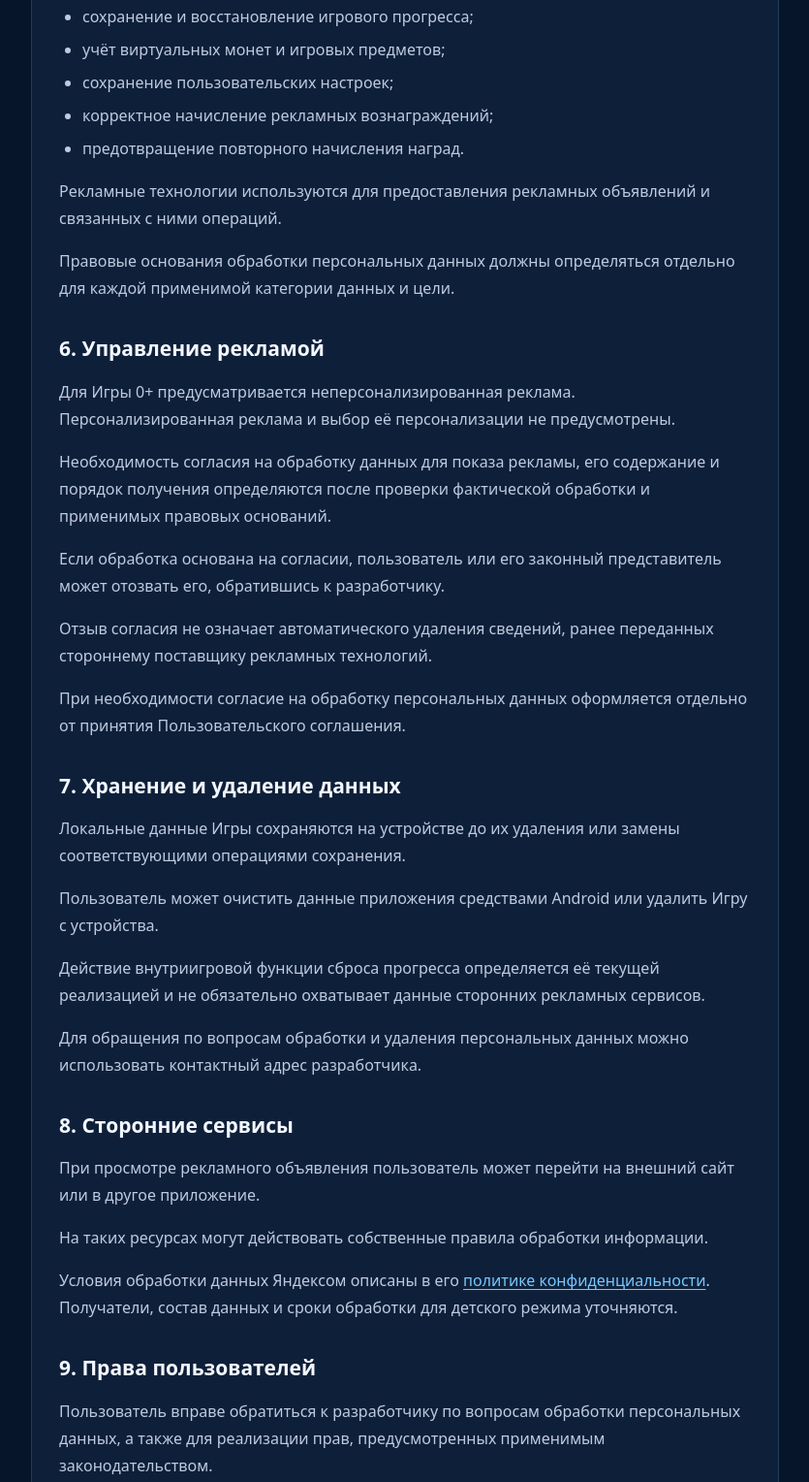
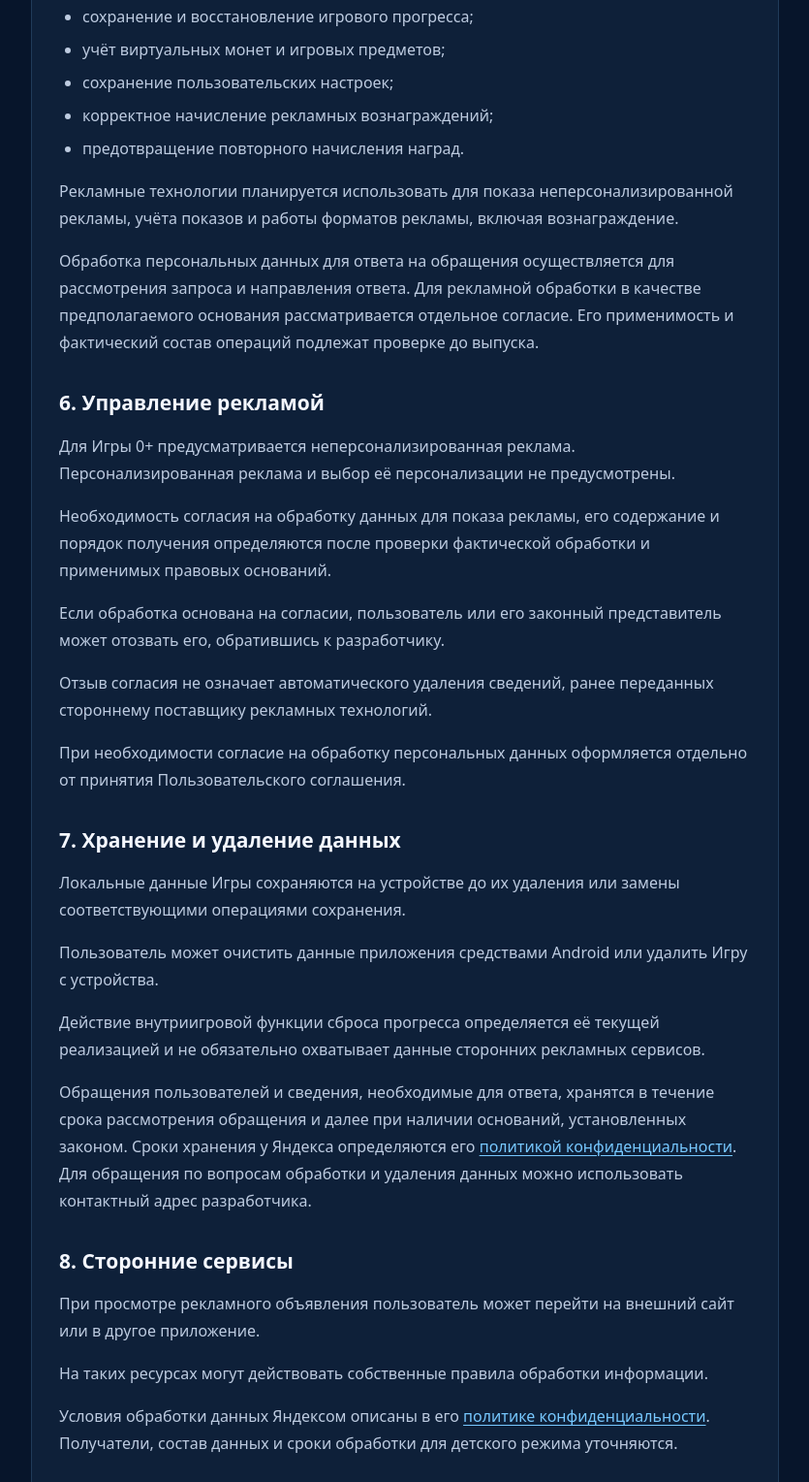
Before and after one commit to Uskovdn/meze-legal, a plain HTML site: page privacy/index.html in a window 1280 px wide. Shown: the part 2135-3663 px from the top of the page at 97% size, without its empty margins (222-1057 px from the left). Drawn offline with Linux system fonts and the light colour scheme.

Commit message:
Complete available details in legal drafts

```diff
--- a/privacy/index.html
+++ b/privacy/index.html
@@ -192,14 +192,14 @@
       <li>предотвращение повторного начисления наград.</li>
     </ul>
     <p>
-      Рекламные технологии используются
-      для предоставления рекламных объявлений
-      и связанных с ними операций.
+      Рекламные технологии планируется использовать для показа неперсонализированной
+      рекламы, учёта показов и работы форматов рекламы, включая вознаграждение.
     </p>
     <p>
-      Правовые основания обработки персональных данных
-      должны определяться отдельно для каждой применимой
-      категории данных и цели.
+      Обработка персональных данных для ответа на обращения осуществляется
+      для рассмотрения запроса и направления ответа. Для рекламной обработки
+      в качестве предполагаемого основания рассматривается отдельное согласие.
+      Его применимость и фактический состав операций подлежат проверке до выпуска.
     </p>
 
     <h2>6. Управление рекламой</h2>
@@ -243,9 +243,12 @@
       охватывает данные сторонних рекламных сервисов.
     </p>
     <p>
-      Для обращения по вопросам обработки и удаления
-      персональных данных можно использовать контактный
-      адрес разработчика.
+      Обращения пользователей и сведения, необходимые для ответа, хранятся
+      в течение срока рассмотрения обращения и далее при наличии оснований,
+      установленных законом. Сроки хранения у Яндекса определяются его
+      <a href="https://yandex.ru/legal/confidential/">политикой конфиденциальности</a>.
+      Для обращения по вопросам обработки и удаления данных можно использовать
+      контактный адрес разработчика.
     </p>
 
     <h2>8. Сторонние сервисы</h2>
@@ -265,10 +268,10 @@
 
     <h2>9. Права пользователей</h2>
     <p>
-      Пользователь вправе обратиться к разработчику
-      по вопросам обработки персональных данных,
-      а также для реализации прав,
-      предусмотренных применимым законодательством.
+      Пользователь или его законный представитель вправе обратиться к разработчику
+      для получения сведений об обработке персональных данных, их уточнения,
+      блокирования или уничтожения в предусмотренных законом случаях,
+      а также для отзыва согласия и реализации других предусмотренных законом прав.
     </p>
     <p>
       Контактный адрес:
```
